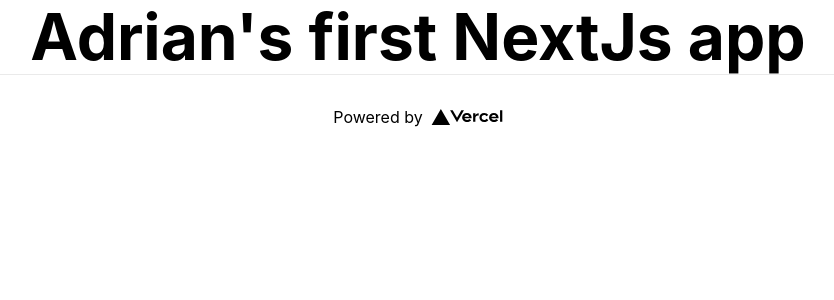
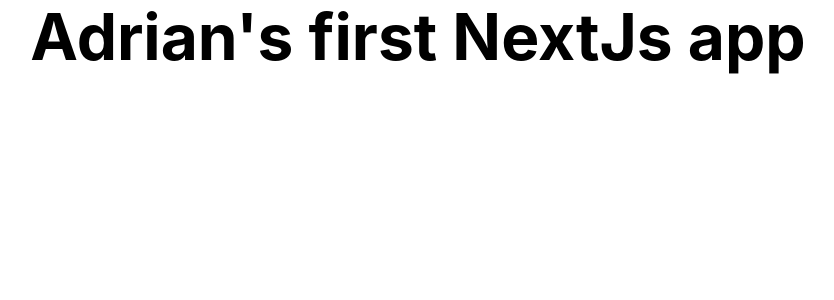
Before and after one commit to adriancabal/first-nextjs-app, a Next.js app: page / in a window 1280 px wide. Shown: the top 300 px of the page, without its empty margins (222-1056 px from the left). Built offline with nearby package versions, Linux system fonts and the light colour scheme.

Commit message:
added semicolons in imports statements

```diff
--- a/pages/index.js
+++ b/pages/index.js
@@ -1,6 +1,6 @@
-import Head from 'next/head'
-import Image from 'next/image'
-import styles from '../styles/Home.module.css'
+import Head from 'next/head';
+import Image from 'next/image';
+import styles from '../styles/Home.module.css';
 
 export default function Home() {
   return (
@@ -54,7 +54,7 @@
         </div>
       </main> */}
 
-      <footer className={styles.footer}>
+      {/* <footer className={styles.footer}>
         <a
           href="https://vercel.com?utm_source=create-next-app&utm_medium=default-template&utm_campaign=create-next-app"
           target="_blank"
@@ -65,7 +65,7 @@
             <Image src="/vercel.svg" alt="Vercel Logo" width={72} height={16} />
           </span>
         </a>
-      </footer>
+      </footer> */}
     </div>
   )
 }
```
